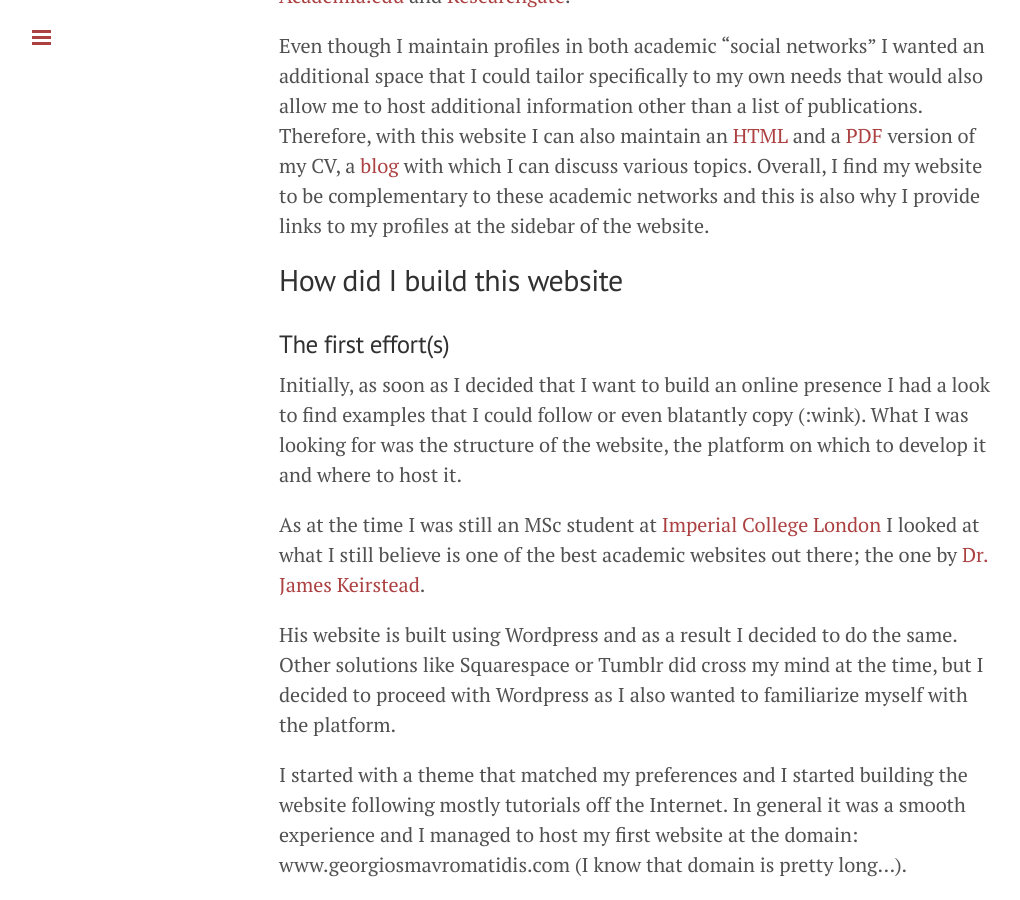
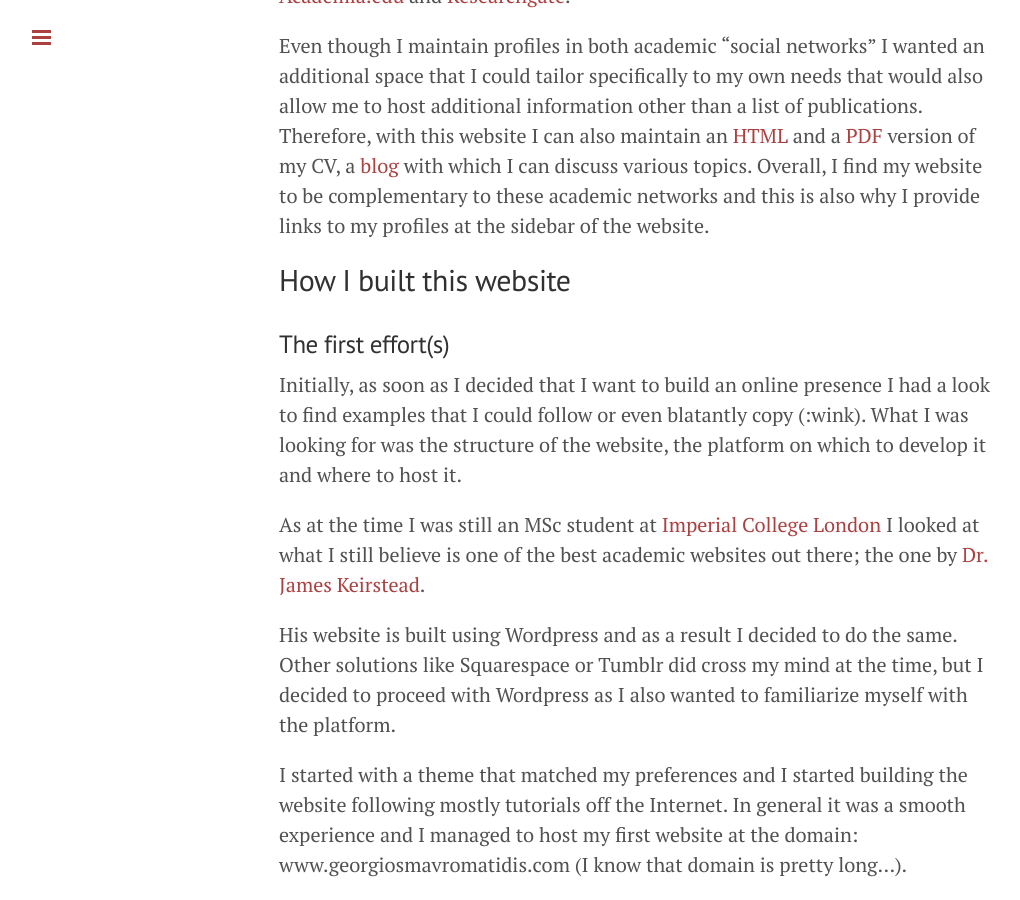
Before and after one commit to gmavrom33/gmavrom.github.io, a Jekyll site: the page built from _posts/2015-05-01-this-website.md, in a window 1280 px wide and 900 px high, scrolled down 1041 px. Shown: the whole window, without its empty margins (1-1021 px from the left). Built offline with Jekyll 4.4.1, drawn with Linux system fonts in a browser that asks for light colours; nearby versions of some CDN libraries.

Commit message:
Update 2015-05-01-this-website.md

```diff
--- a/_posts/2015-05-01-this-website.md
+++ b/_posts/2015-05-01-this-website.md
@@ -19,7 +19,7 @@ Finally, one might argue that for purposes similar to mine there already exist s
 
 Even though I maintain profiles in both academic "social networks" I wanted an additional space that I could tailor specifically to my own needs that would also allow me to host additional information other than a list of publications. Therefore, with this website I can also maintain an [HTML](http://mavromatidis.me/cv/) and a [PDF](http://mavromatidis.me/downloads/cv.pdf) version of my CV, a [blog](http://mavromatidis.me/blog/) with which I can discuss various topics. Overall, I find my website to be complementary to these academic networks and this is also why I provide links to my profiles at the sidebar of the website.
 
-## How did I build this website
+## How I built this website
 
 ### The first effort(s)
 
```
